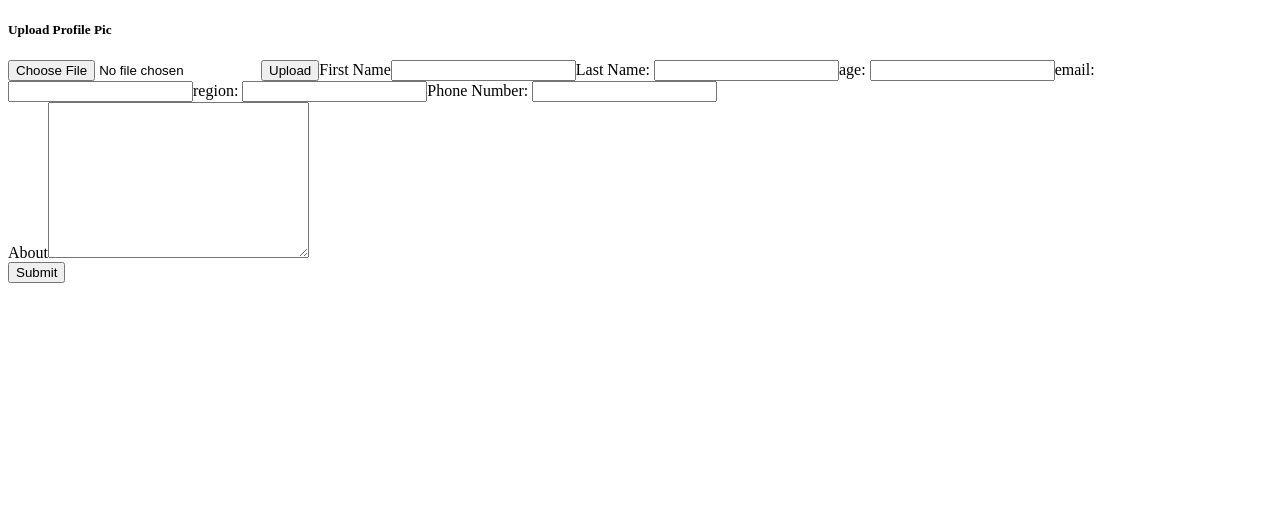
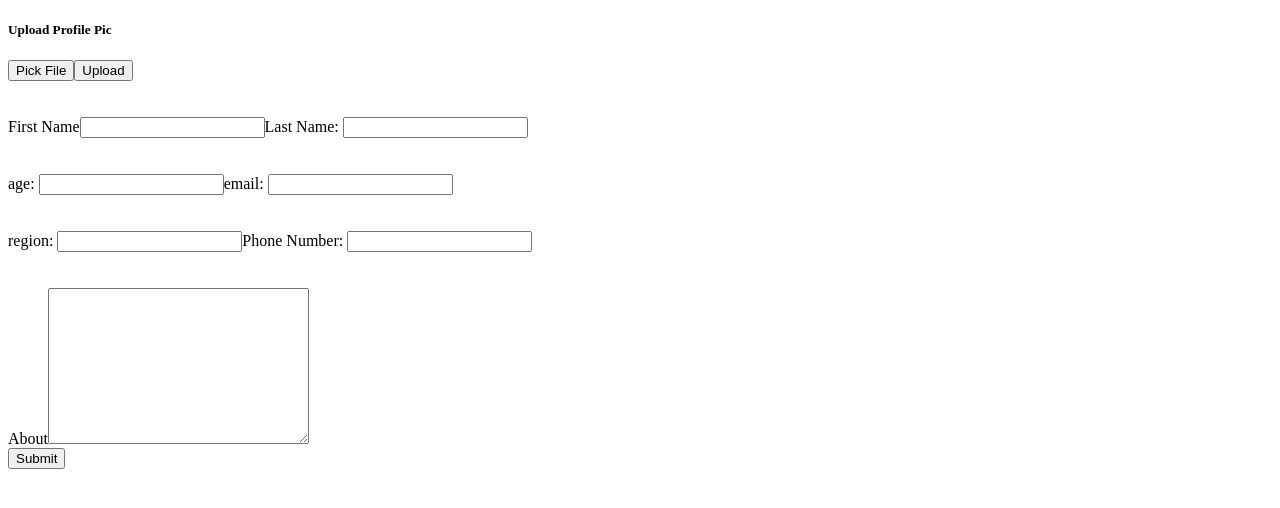
Before and after one commit to TeamUndefinedRBK/Nanny, an Angular app in the folder Frontend/client/: page / in a window 1280 px wide. Shown: the top 508 px of the page. Built offline with nearby package versions, Linux system fonts and the light colour scheme.

Commit message:
akaeazejna

```diff
--- a/Frontend/client/src/app/nanny-form/nanny-form.component.html
+++ b/Frontend/client/src/app/nanny-form/nanny-form.component.html
@@ -1,8 +1,19 @@
 <form>
   <div class="form-group">
     <h5>Upload Profile Pic</h5>
-    <input type="file" (change)="onFileSelected($event)" />
+    <input
+      style="display: none"
+      type="file"
+      (change)="onFileSelected($event)"
+      #fileInput
+    />
+    <button type="button" (click)="fileInput.click()">Pick File</button>
     <button type="button" (click)="onUpload()">Upload</button>
+
+    <br />
+    <br />
+    <br />
+
     <label for="firstName">First Name</label>
     <input
       required
@@ -27,6 +38,11 @@
       type="text"
       class="form-control"
     />
+
+    <br />
+    <br />
+    <br />
+
     <label for="age">age: </label>
     <input
       required
@@ -51,6 +67,11 @@
       type="email"
       class="form-control"
     />
+
+    <br />
+    <br />
+    <br />
+
     <label for="region">region: </label>
     <input
       required
@@ -75,6 +96,10 @@
       type="number"
       class="form-control"
     />
+
+    <br />
+    <br />
+    <br />
   </div>
 
   <div class="alert alert-danger" *ngIf="firstName.touched && !firstName.valid">
```
